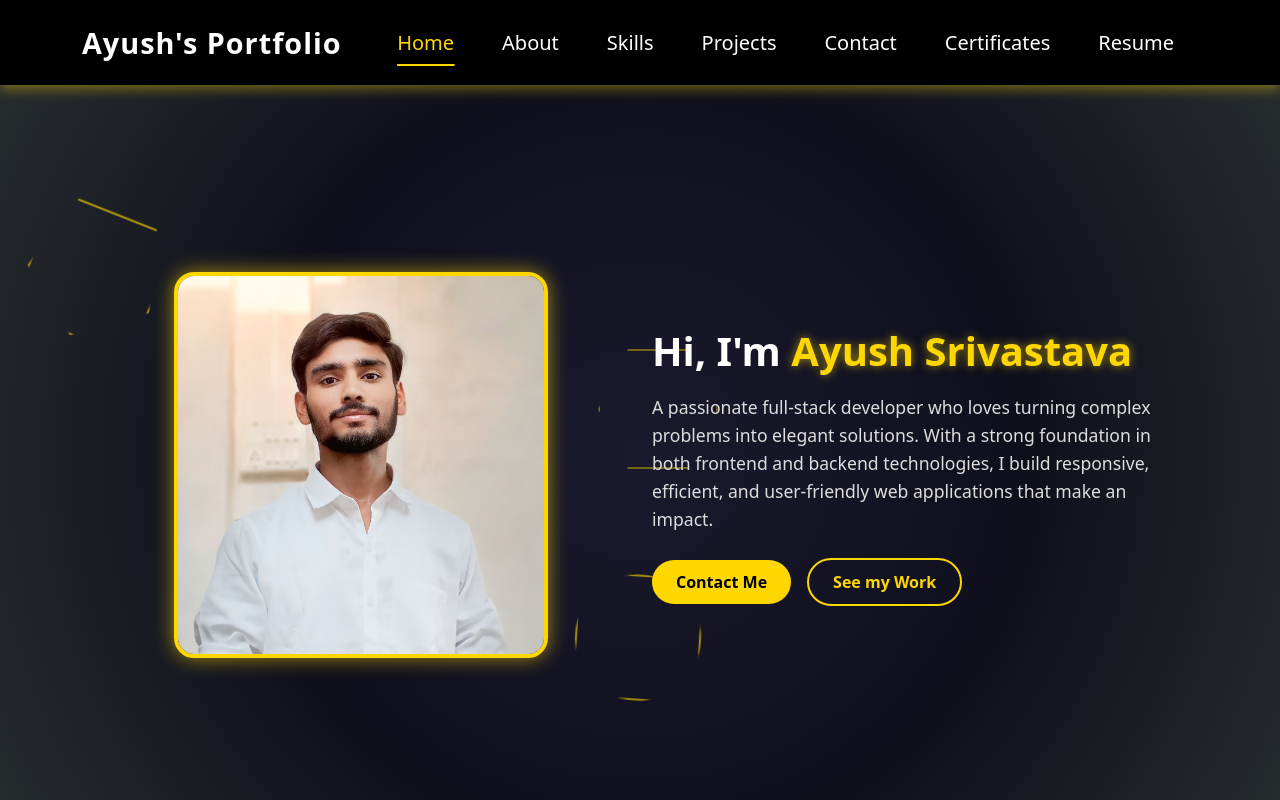
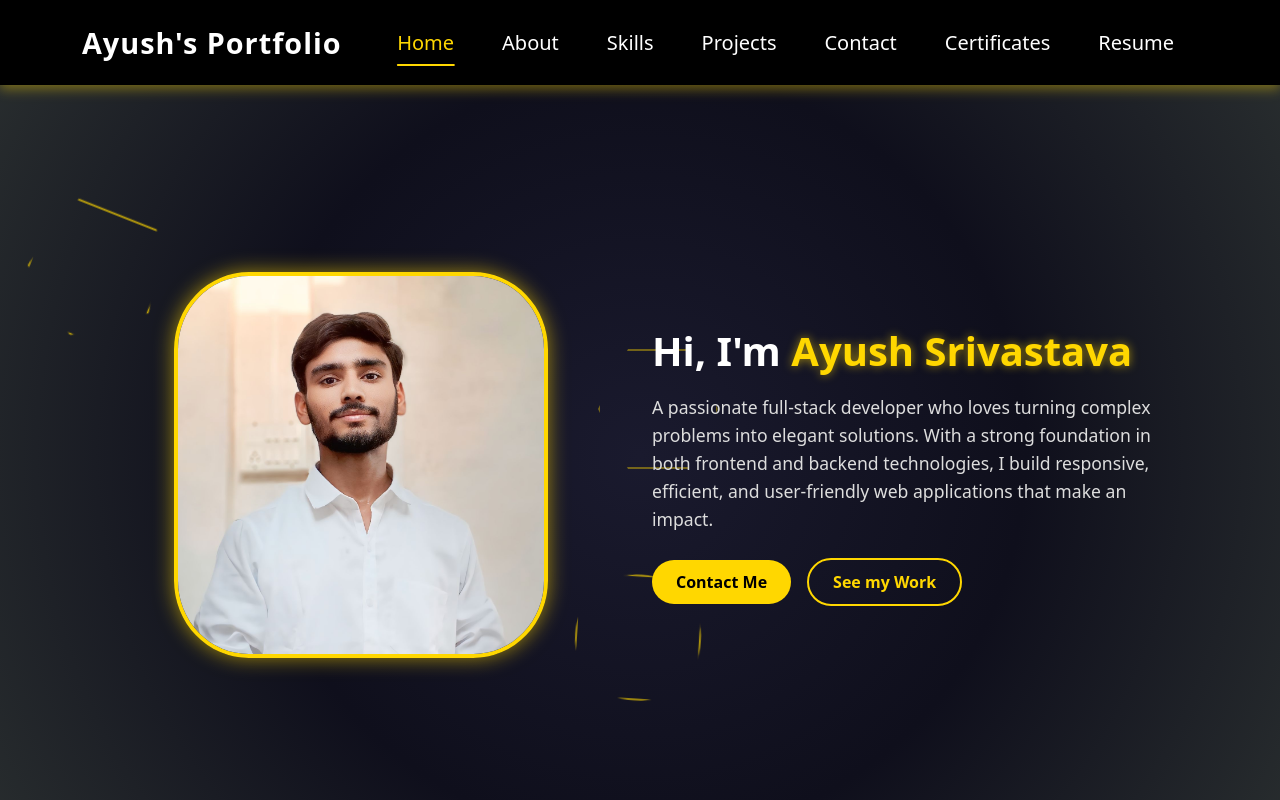
Before and after one commit to ayushsrivastava-01/faaltoo, a React (Vite) app: page / in a window 1280 px wide. Shown: the top 800 px of the page. Built offline with nearby package versions, Linux system fonts and the light colour scheme.

Commit message:
Animation

```diff
--- a/src/components/css/Hero.css
+++ b/src/components/css/Hero.css
@@ -61,7 +61,7 @@
 .hero-img {
   width: 70%;
   height: auto;
-  border-radius: 20px; /* Rounded rectangle */
+  border-radius: 20%; /* Rounded rectangle */
   border: 4px solid #FFD700;
   position: relative;
   z-index: 2;
```
